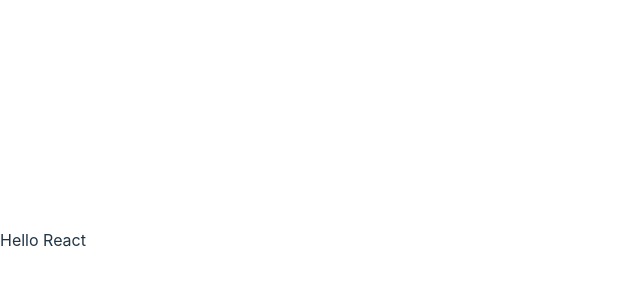
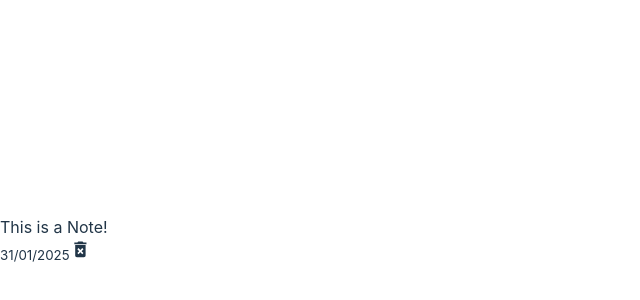
Before and after one commit to JoaoSzlachta/NotesApp, a React (Vite) app in the folder react-notes-app/: page / in a window 1280 px wide. Shown: the part 160-460 px from the top of the page, without its empty margins (0-640 px from the left). Built offline with nearby package versions, Linux system fonts and the light colour scheme.

Commit message:
feat: display notelist

```diff
--- a/react-notes-app/src/App.jsx
+++ b/react-notes-app/src/App.jsx
@@ -1,12 +1,13 @@
 import { useState } from 'react'
 import reactLogo from './assets/react.svg'
 import viteLogo from '/vite.svg'
+import NotesList from './components/NotesList'
 
 function App() {
 
   return (
     <>
-      <p>Hello React</p>
+      <NotesList />
     </>
   )
 }
```
